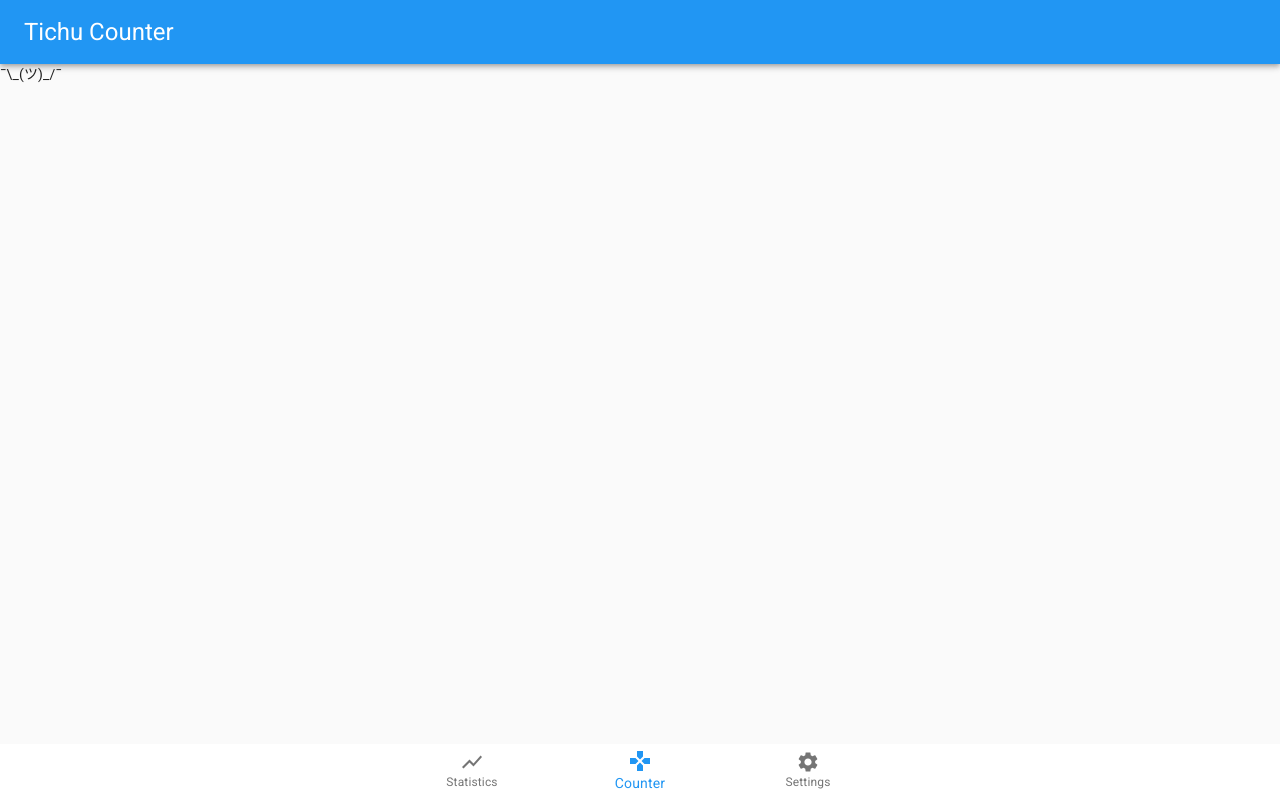
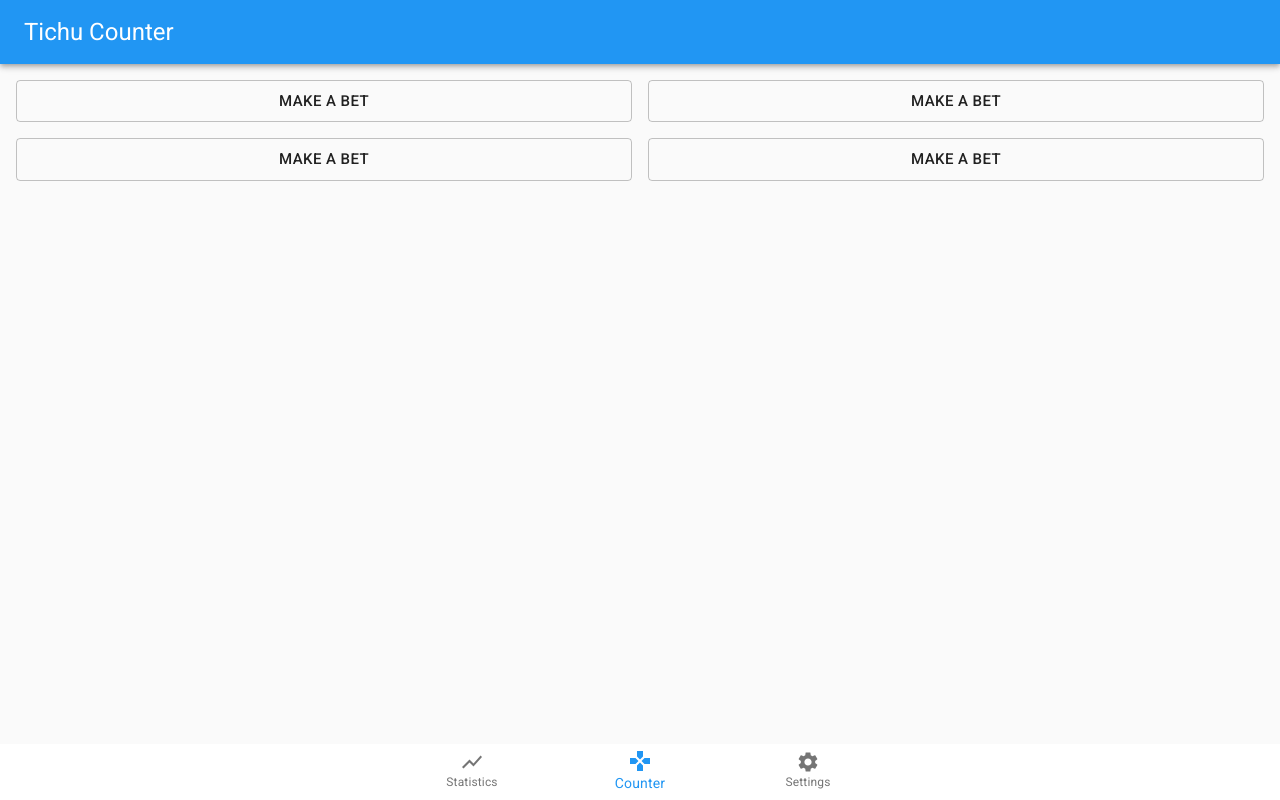
Before and after one commit to Maroben/tichu-counter, a React (Vite) app: page / in a window 1280 px wide. Built offline with nearby package versions, Linux system fonts and the light colour scheme.

Commit message:
Create Bet

```diff
--- /dev/null
+++ b/src/components/counter/inputBet.tsx
@@ -0,0 +1,163 @@
+import React, { useState } from 'react'
+import { createStyles, Theme } from '@material-ui/core'
+import { WithStyles, withStyles } from '@material-ui/core/styles'
+
+import IBet, { BetType } from '../../models/IBet'
+
+import { Popover, ButtonGroup, Button, Paper, Grid } from '@material-ui/core'
+import CloseSharpIcon from '@material-ui/icons/CloseSharp'
+
+const styles = (theme: Theme) =>
+    createStyles({
+        root: {
+            margin: theme.spacing(2)
+        },
+        w100: {
+            width: '100%'
+        },
+        vw100: {
+            width: `calc(50vw - ${theme.spacing(3)}px)`
+        }
+    })
+
+interface Props extends WithStyles<typeof styles> {
+    bet: IBet
+    nrBets: number[]
+    onBet: (bet: IBet) => void
+    onRemove: () => void
+}
+
+const InputBet = ({ classes, bet, nrBets, onBet, onRemove }: Props) => {
+    const [anchorEl, setAnchorEl] = useState(null as unknown)
+    const [selected, setSelected] = useState([false, false, false])
+    const open = Boolean(anchorEl)
+
+    const openPopover = (
+        e: React.MouseEvent<HTMLButtonElement, MouseEvent>
+    ) => {
+        if (bet.bet === BetType.none) {
+            bet = {
+                bet: BetType.small,
+                success: nrBets[0] >= 1 ? false : true
+            }
+            handleClick(bet)
+        }
+        setAnchorEl(e.currentTarget.parentElement)
+    }
+
+    const changeBetType = (b: BetType) => {
+        bet.bet = b
+        handleClick(bet)
+    }
+
+    const changeSuccess = (s: boolean) => {
+        bet.success = s
+        handleClick(bet)
+    }
+
+    const handleClick = (b: IBet) => {
+        selected[0] = b.bet == BetType.small
+        selected[1] = b.bet == BetType.big
+        selected[2] = b.success
+        setSelected(selected)
+        onBet(b)
+    }
+
+    return (
+        <>
+            {bet.bet === BetType.none ? (
+                <Button
+                    color="default"
+                    variant="outlined"
+                    size="large"
+                    className={classes.w100}
+                    onClick={openPopover}
+                >
+                    Make a Bet
+                </Button>
+            ) : (
+                <ButtonGroup
+                    variant="contained"
+                    className={classes.w100}
+                    size="large"
+                    color={bet.success ? 'primary' : 'secondary'}
+                >
+                    <Button onClick={onRemove}>
+                        <CloseSharpIcon />
+                    </Button>
+                    <Button onClick={openPopover} className={classes.w100}>
+                        {BetType[bet.bet]} {bet.success ? 'win' : 'fail'}
+                    </Button>
+                </ButtonGroup>
+            )}
+            {bet && (
+                <Popover
+                    open={open}
+                    anchorEl={anchorEl as Element}
+                    onClose={() => setAnchorEl(null)}
+                    anchorOrigin={{
+                        vertical: 'center',
+                        horizontal: 'center'
+                    }}
+                    transformOrigin={{
+                        vertical: 'center',
+                        horizontal: 'center'
+                    }}
+                >
+                    <Paper className={classes.vw100}>
+                        <Grid container>
+                            <Grid item xs={6}>
+                                <Button
+                                    variant={selected[0] ? 'contained' : 'text'}
+                                    color={selected[0] ? 'primary' : 'default'}
+                                    className={classes.w100}
+                                    onClick={() => changeBetType(BetType.small)}
+                                >
+                                    Small
+                                </Button>
+                            </Grid>
+                            <Grid item xs={6}>
+                                <Button
+                                    variant={selected[1] ? 'contained' : 'text'}
+                                    color={selected[1] ? 'primary' : 'default'}
+                                    className={classes.w100}
+                                    onClick={() => changeBetType(BetType.big)}
+                                >
+                                    Big
+                                </Button>
+                            </Grid>
+                            <Grid item xs={6}>
+                                <Button
+                                    variant={selected[2] ? 'contained' : 'text'}
+                                    color={selected[2] ? 'primary' : 'default'}
+                                    className={classes.w100}
+                                    onClick={() => changeSuccess(true)}
+                                    disabled={!bet.success && nrBets[0] === 1}
+                                >
+                                    Success
+                                </Button>
+                            </Grid>
+                            <Grid item xs={6}>
+                                <Button
+                                    variant={
+                                        !selected[2] ? 'contained' : 'text'
+                                    }
+                                    color={
+                                        !selected[2] ? 'secondary' : 'default'
+                                    }
+                                    className={classes.w100}
+                                    onClick={() => changeSuccess(false)}
+                                    disabled={bet.success && nrBets[1] === 3}
+                                >
+                                    Failure
+                                </Button>
+                            </Grid>
+                        </Grid>
+                    </Paper>
+                </Popover>
+            )}
+        </>
+    )
+}
+
+export default withStyles(styles)(InputBet)
--- /dev/null
+++ b/src/components/counter/inputRound.tsx
@@ -0,0 +1,112 @@
+import React, { Component } from 'react'
+import { createStyles, Theme } from '@material-ui/core'
+import { WithStyles, withStyles } from '@material-ui/core/styles'
+
+import InputBet from './inputBet'
+
+import IBet, { BetType } from '../../models/IBet'
+import IRound, { TeamRound } from '../../models/IRound'
+
+import { Grid } from '@material-ui/core'
+
+const styles = (theme: Theme) =>
+    createStyles({
+        root: {
+            margin: theme.spacing(2)
+        },
+        button: {
+            width: '100%'
+        }
+    })
+
+interface Props extends WithStyles<typeof styles> {}
+
+type State = {
+    round: IRound
+    nrBets: number[]
+}
+
+const dBet = { bet: BetType.none, success: true }
+
+class InputRound extends Component<Props, State> {
+    state = {
+        round: {
+            teamRounds: [
+                new TeamRound([dBet, dBet], 50, false),
+                new TeamRound([dBet, dBet], 50, false)
+            ]
+        },
+        nrBets: [0, 0] // [Total Success, Total Failures]
+    }
+
+    setBet(team: number, bNr: number, b: IBet) {
+        let { round } = this.state
+        round.teamRounds[team].bets[bNr] = b
+        this.handleDisplay(round)
+    }
+
+    removeBet(team: number, bNr: number) {
+        let { round } = this.state
+        round.teamRounds[team].bets[bNr] = dBet
+        this.handleDisplay(round)
+    }
+
+    handleDisplay(round: IRound) {
+        let nrBets = [0, 0]
+        const bets = round.teamRounds[0].bets.concat(round.teamRounds[1].bets)
+        bets.map((bet) => {
+            if (bet.bet != BetType.none) {
+                bet.success ? nrBets[0]++ : nrBets[1]++
+            }
+        })
+        this.setState({ round, nrBets })
+    }
+
+    render() {
+        const { classes } = this.props
+        const { round, nrBets } = this.state
+        const teamA = round.teamRounds[0]
+        const teamB = round.teamRounds[1]
+
+        return (
+            <div className={classes.root}>
+                <Grid container spacing={2}>
+                    <Grid item xs={6}>
+                        <InputBet
+                            bet={teamA.bets[0]}
+                            nrBets={nrBets}
+                            onBet={(b) => this.setBet(0, 0, b)}
+                            onRemove={() => this.removeBet(0, 0)}
+                        />
+                    </Grid>
+                    <Grid item xs={6}>
+                        <InputBet
+                            bet={teamB.bets[0]}
+                            nrBets={nrBets}
+                            onBet={(b) => this.setBet(1, 0, b)}
+                            onRemove={() => this.removeBet(1, 0)}
+                        />
+                    </Grid>
+                    <Grid item xs={6}>
+                        <InputBet
+                            bet={teamA.bets[1]}
+                            nrBets={nrBets}
+                            onBet={(b) => this.setBet(0, 1, b)}
+                            onRemove={() => this.removeBet(0, 1)}
+                        />
+                    </Grid>
+                    <Grid item xs={6}>
+                        <InputBet
+                            bet={teamB.bets[1]}
+                            nrBets={nrBets}
+                            onBet={(b) => this.setBet(1, 1, b)}
+                            onRemove={() => this.removeBet(1, 1)}
+                        />
+                    </Grid>
+                </Grid>
+            </div>
+        )
+    }
+}
+
+export default withStyles(styles)(InputRound)
--- a/src/models/Game.ts
+++ b/src/models/Game.ts
@@ -40,8 +40,8 @@ export default class Game {
         let teamA = 0
         let teamB = 0
         this.rounds.map((round) => {
-            teamA += round.teamA.getPoints()
-            teamB += round.teamB.getPoints()
+            teamA += round.teamRounds[0].getPoints()
+            teamB += round.teamRounds[1].getPoints()
         })
         return [teamA, teamB]
     }
--- a/src/models/IRound.ts
+++ b/src/models/IRound.ts
@@ -2,9 +2,9 @@ import IBet from './IBet'
 
 export class TeamRound {
     constructor(
-        private bets: IBet[],
-        private points: number,
-        private double: boolean
+        public bets: IBet[],
+        public points: number,
+        public double: boolean
     ) {}
 
     getBetPoints(): number {
@@ -24,6 +24,5 @@ export class TeamRound {
 }
 
 export default interface IRound {
-    teamA: TeamRound
-    teamB: TeamRound
+    teamRounds: TeamRound[]
 }
--- a/src/views/counterView.tsx
+++ b/src/views/counterView.tsx
@@ -3,6 +3,7 @@ import { createStyles, Theme } from '@material-ui/core'
 import { WithStyles, withStyles } from '@material-ui/core/styles'
 import ISettings from '../models/ISettings'
 import Game from '../models/Game'
+import InputRound from '../components/counter/inputRound'
 
 const styles = (theme: Theme) => createStyles({})
 
@@ -12,7 +13,11 @@ interface Props extends WithStyles<typeof styles> {
 }
 
 const CounterView = ({ settings, game }: Props) => {
-    return <div>¯\_(ツ)_/¯</div>
+    return (
+        <div>
+            <InputRound />
+        </div>
+    )
 }
 
 export default withStyles(styles)(CounterView)
```
